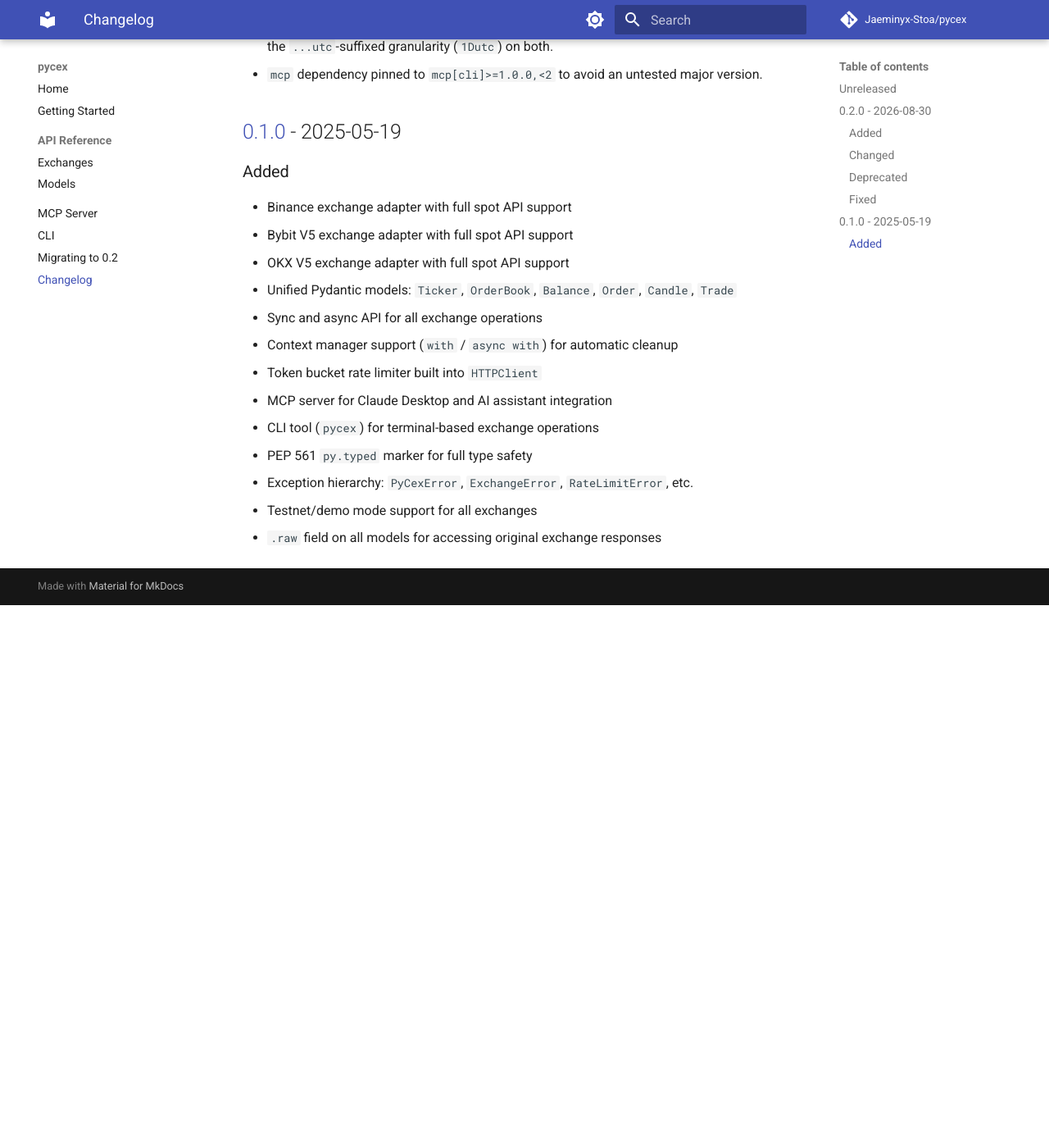
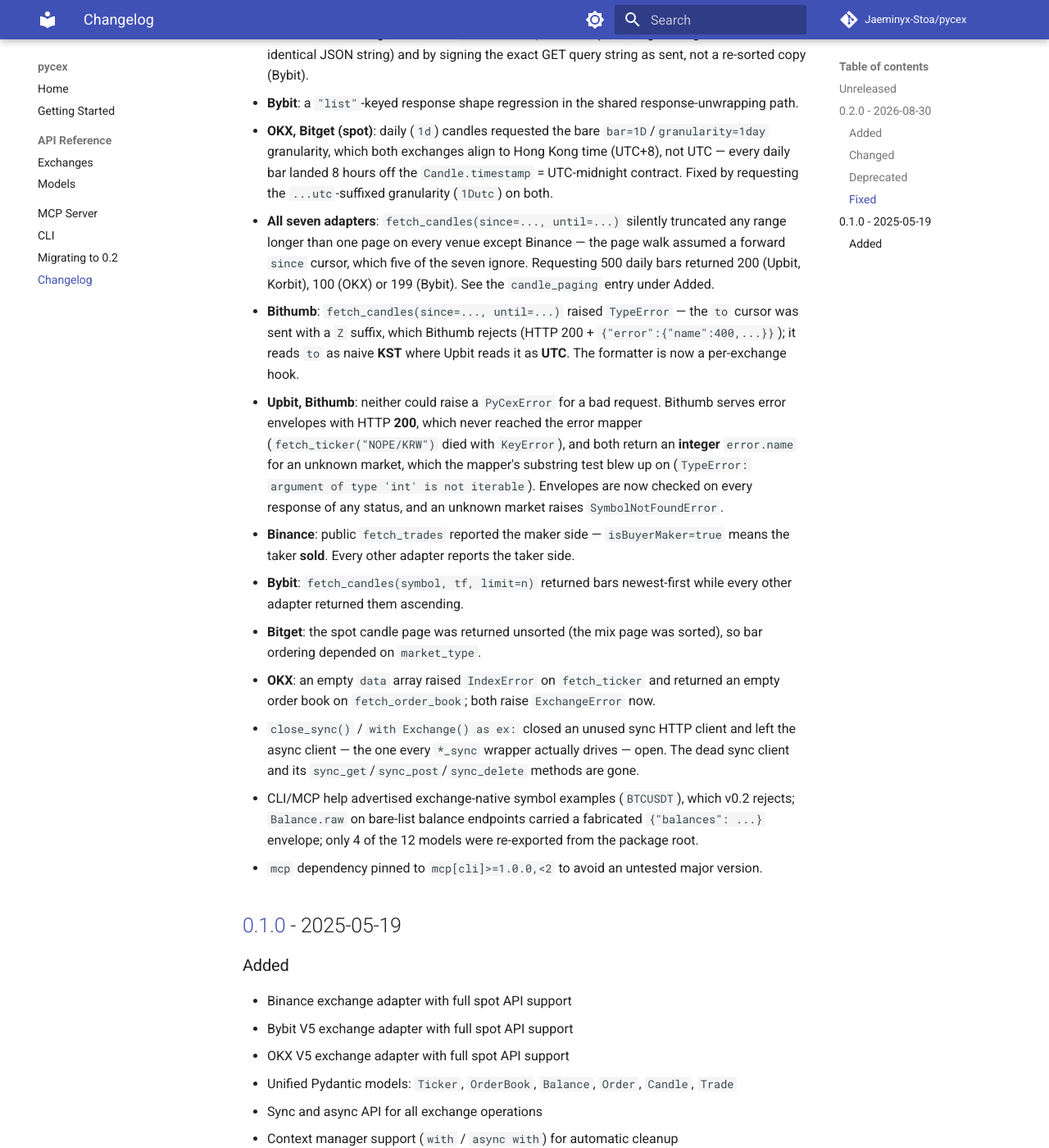
Before and after one commit to Jaeminyx-Stoa/pycex, an MkDocs documentation site: the page built from docs/changelog.md, in a window 1280 px wide and 1400 px high, scrolled down 2525 px. Shown: the whole window at 82% size. Built offline with MkDocs 1.6.1 and Material for MkDocs 9.7.7, drawn with Linux system fonts in a browser that asks for light colours; comment, search, counter and statistics services are not loaded; before the commit the page ends 3263 px from its top, so only the background shows below that; some of the changed text lies outside the part shown.

Commit message:
docs: state what the candle pagination actually does, per venue
README/CHANGELOG claimed "candles+pagination ○" for all seven adapters and
"pages transparently"; live, five of the seven truncated every multi-page
range. Both now carry the per-venue page limit, paging direction and cursor
parameter measured on 2026-08-30, the KST/UTC split on Upbit's vs Bithumb's
`to`, Bithumb's HTTP-200 error envelopes, and the live numbers that back the
matrix (1h × 15 days = 360/360 bars, 1d × 300 days = 300/300, all 11
surfaces).

`docs/api/exchanges.md` had recorded the old 10-day pagination check as live
evidence — a span that fits in one page on every venue, so it proved nothing.
Replaced with what the new case covers, and the surface count corrected to 11
(Bybit's two surfaces had been missing from the live sweep).

Co-Authored-By: Claude Fable 5 <noreply@anthropic.com>

```diff
--- a/docs/changelog.md
+++ b/docs/changelog.md
@@ -27,9 +27,17 @@ and this project adheres to [Semantic Versioning](https://semver.org/spec/v2.0.0
   interface for every adapter.
 - `fetch_markets()` — unified `Market` model (native symbol, base/quote,
   price tick, amount step, min notional, active flag) on every adapter.
-- Candle pagination via `since=`/`until=` on `fetch_candles` — pages
-  transparently over each adapter's `_fetch_candles_page` hook, dedupes and
-  sorts by timestamp.
+- Candle pagination via `since=`/`until=` on `fetch_candles` — pages over each
+  adapter's `_fetch_candles_page` hook, dedupes, sorts ascending and cuts at
+  `until`. The page walk follows `BaseExchange.candle_paging`, set per venue
+  from a live probe rather than from the docs: **forward** (cursor is `since`,
+  oldest slice first) on Binance spot/linear; **backward** (cursor is `until`
+  or the venue's "now", newest slice first) on Upbit/Bithumb (`to`), Korbit
+  (`end`), OKX (`after`), Bitget spot+mix (`endTime`) and Bybit (`end`).
+  Page limit is 200 bars everywhere except OKX (100). Verified live on
+  2026-08-30 across all 11 exchange/market-type surfaces: 1h bars over 15 days
+  = 360/360, 1d bars over 300 days = 300/300, ascending, no duplicates
+  (`pytest -m live tests/live -k pagination`).
 - Canonical symbol notation everywhere: spot `BASE/QUOTE`, linear perpetual
   `BASE/QUOTE:SETTLE` (`pycex.symbols.parse_symbol`/`Symbol`).
 - Unified `sandbox: bool` flag on every adapter constructor, replacing the
@@ -46,7 +54,7 @@ and this project adheres to [Semantic Versioning](https://semver.org/spec/v2.0.0
   `aggregate_balance` tools.
 - New unified Pydantic models: `Market`, `MyTrade`, `Position`, `FundingRate`.
 - Live smoke test suite (`@pytest.mark.live`, `tests/live/`) exercising
-  public/authenticated endpoints on real exchange APIs across 9
+  public/authenticated endpoints on real exchange APIs across all 11
   exchange/market-type surfaces, plus a `nightly-live` GitHub Actions
   workflow (`workflow_dispatch` + daily cron, no secrets required for the
   public-surface subset).
@@ -102,6 +110,40 @@ and this project adheres to [Semantic Versioning](https://semver.org/spec/v2.0.0
   Hong Kong time (UTC+8), not UTC — every daily bar landed 8 hours off the
   `Candle.timestamp` = UTC-midnight contract. Fixed by requesting the
   `...utc`-suffixed granularity (`1Dutc`) on both.
+- **All seven adapters**: `fetch_candles(since=..., until=...)` silently
+  truncated any range longer than one page on every venue except Binance —
+  the page walk assumed a forward `since` cursor, which five of the seven
+  ignore. Requesting 500 daily bars returned 200 (Upbit, Korbit), 100 (OKX)
+  or 199 (Bybit). See the `candle_paging` entry under Added.
+- **Bithumb**: `fetch_candles(since=..., until=...)` raised `TypeError` — the
+  `to` cursor was sent with a `Z` suffix, which Bithumb rejects (HTTP 200 +
+  `{"error":{"name":400,...}}`); it reads `to` as naive **KST** where Upbit
+  reads it as **UTC**. The formatter is now a per-exchange hook.
+- **Upbit, Bithumb**: neither could raise a `PyCexError` for a bad request.
+  Bithumb serves error envelopes with HTTP **200**, which never reached the
+  error mapper (`fetch_ticker("NOPE/KRW")` died with `KeyError`), and both
+  return an **integer** `error.name` for an unknown market, which the mapper's
+  substring test blew up on (`TypeError: argument of type 'int' is not
+  iterable`). Envelopes are now checked on every response of any status, and
+  an unknown market raises `SymbolNotFoundError`.
+- **Binance**: public `fetch_trades` reported the maker side —
+  `isBuyerMaker=true` means the taker **sold**. Every other adapter reports
+  the taker side.
+- **Bybit**: `fetch_candles(symbol, tf, limit=n)` returned bars newest-first
+  while every other adapter returned them ascending.
+- **Bitget**: the spot candle page was returned unsorted (the mix page was
+  sorted), so bar ordering depended on `market_type`.
+- **OKX**: an empty `data` array raised `IndexError` on `fetch_ticker` and
+  returned an empty order book on `fetch_order_book`; both raise
+  `ExchangeError` now.
+- `close_sync()` / `with Exchange() as ex:` closed an unused sync HTTP client
+  and left the async client — the one every `*_sync` wrapper actually drives —
+  open. The dead sync client and its `sync_get`/`sync_post`/`sync_delete`
+  methods are gone.
+- CLI/MCP help advertised exchange-native symbol examples (`BTCUSDT`), which
+  v0.2 rejects; `Balance.raw` on bare-list balance endpoints carried a
+  fabricated `{"balances": ...}` envelope; only 4 of the 12 models were
+  re-exported from the package root.
 - `mcp` dependency pinned to `mcp[cli]>=1.0.0,<2` to avoid an untested major
   version.
 
```
Also changed, not shown: CHANGELOG.md (+46 -4 lines), README.md (+42 -0 lines), docs/api/exchanges.md (+15 -9 lines), docs/migration-0.2.md (+3 -1 lines).
